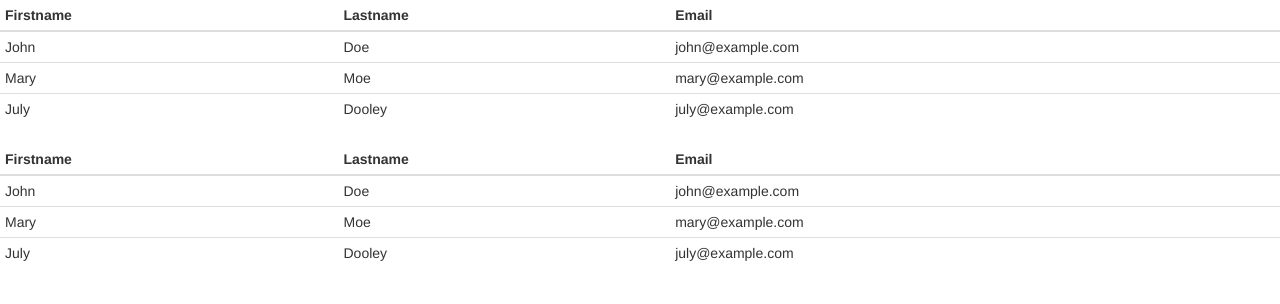
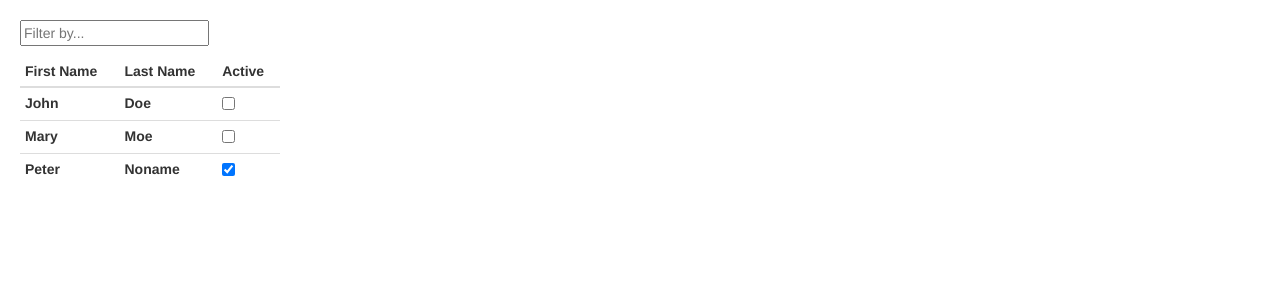
Before and after one commit to OdysseyUA/reactjs-lux, a React app: page / in a window 1280 px wide. Built offline with nearby package versions, Linux system fonts and the light colour scheme.

Commit message:
Task 2: Done

```diff
--- a/index.html
+++ b/index.html
@@ -6,12 +6,12 @@
 
     <!--<link rel="stylesheet" href="css/main.css">-->
 </head>
+
+
 <body>
+    <app id="app"></app>
 
-    <app id="app"></app>
-    <app id="app2"></app>
-
-<script src="build/bundle.js"></script>
+    <script src="build/bundle.js"></script>
 
 </body>
 </html>
--- a/js/app.js
+++ b/js/app.js
@@ -2,39 +2,73 @@ require("bootstrap/dist/css/bootstrap.css");
 import React from 'react';
 import {render} from 'react-dom';
 
+const dataSource = [
+    {firstName: "John", lastName: "Doe", active: false},
+    {firstName: "Mary", lastName: "Moe", active: false},
+    {firstName: "Peter", lastName: "Noname", active: true}
+];
+
+
+class GridRecord extends React.Component {
+
+    render() {
+        let {record} = this.props;
+
+        return <tr>
+            <th>{record.firstName}</th>
+            <th>{record.lastName}</th>
+            <th><input type="checkbox" checked={record.active} onChange={this.props.toggleActive}/></th>
+        </tr>
+    }
+}
 
 class GridComponent extends React.Component {
 
+    constructor() {
+        super();
+        this.state = {
+            records: []
+        }
+    }
+
+    componentDidMount() {
+        this.setState({
+            records: dataSource
+        })
+    }
+
+    toggleActive(index) {
+        let {records} = this.state;
+        records[index].active = !records[index].active;
+        this.setState({
+            records: records
+        })
+    }
+
+
     render() {
+        let records = this.state.records.map((record, index) => {
+            return <GridRecord record={record} key={index} toggleActive={this.toggleActive.bind(this, index)}/>
+        });
+
         return (
+            <div style={{width: 300, height: 300, padding: 20}}>
+                <p>
+                    <input type="text" placeholder="Filter by..."/>
+                </p>
                 <table className="table table-condensed">
                     <thead>
                     <tr>
-                    <th>Firstname</th>
-                    <th>Lastname</th>
-                    <th>Email</th>
+                        <th>First Name</th>
+                        <th>Last Name</th>
+                        <th>Active</th>
                     </tr>
                     </thead>
-
                     <tbody>
-                <tr>
-                    <td>John</td>
-                    <td>Doe</td>
-                    <td>john@example.com</td>
-                </tr>
-                <tr>
-                    <td>Mary</td>
-                    <td>Moe</td>
-                    <td>mary@example.com</td>
-                </tr>
-                <tr>
-                    <td>July</td>
-                    <td>Dooley</td>
-                    <td>july@example.com</td>
-                </tr>
+                        {records}
                     </tbody>
-
                 </table>
+            </div>
         )
     }
 }
@@ -43,11 +77,5 @@ class GridComponent extends React.Component {
 render(
     <GridComponent/>,
     document.getElementById('app'),
-    ()=>console.log('Hello world!')
+    () => console.log('Hello world!')
 );
-
-render(
-    <GridComponent/>,
-    document.getElementById('app2'),
-    ()=>console.log('Hello world!!!')
-);
```
Lines whose indentation alone changed are shown as unchanged.
